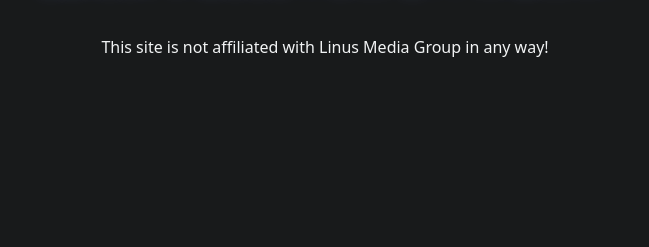
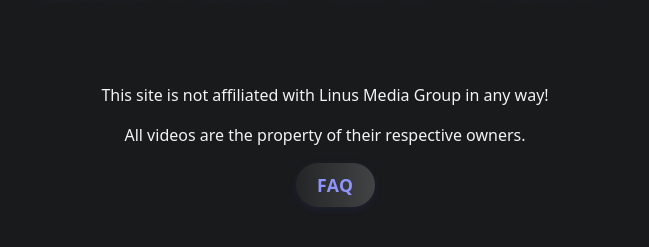
Before and after one commit to RamblingGeekUK/forkedfromltt, a website: page public/index.html in a window 1280 px wide. Shown: the part 77-324 px from the top of the page, without its empty margins (315-964 px from the left). Drawn offline with nearby package versions, Linux system fonts and the light colour scheme; no server answers.

Commit message:
Added further disclaimer and FAQ button back in

```diff
--- a/public/index.html
+++ b/public/index.html
@@ -11,8 +11,10 @@
     <h1 class="mb-3 text-center" style="text-shadow: 0 0 12px #8f94fb, 0 0 20px #8f94fb;">Latest Videos from LTT Alumni</h1>
     <div id="videoGrid" class="row g-4"></div>
   </div>
-  <footer class="text-center mt-4">
+  <footer class="text-center py-4 mt-5 stylish-footer">
     <p>This site is not affiliated with Linus Media Group in any way!</p>
+    <p>All videos are the property of their respective owners.</p>
+    <a href="faq.html" target="_parent" class="footer-link ms-4">FAQ</a>
   <script src="script.js"></script>
 </body>
 </html>
```
